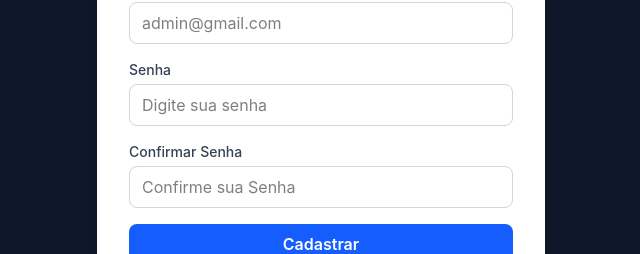
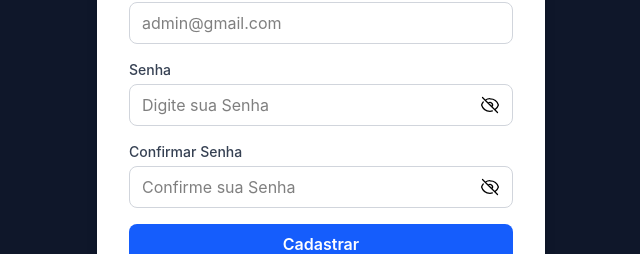
Before and after one commit to komura28/Pi-Front-End, a React (Vite) app: page /cadastro in a window 1280 px wide. Shown: the part 431-685 px from the top of the page, without its empty margins (319-959 px from the left). Built offline with nearby package versions, Linux system fonts and the light colour scheme.

Commit message:
Adicionando olho no register

```diff
--- a/src/pages/auth/RegisterPage.tsx
+++ b/src/pages/auth/RegisterPage.tsx
@@ -19,6 +19,8 @@ export function RegistroPage() {
     const { cadastrar } = useAuth()
     const [serverError, setServerError] = useState("");
     const [modal, setModal] = useState(false);
+    const [mostrConfirmSenha, setMostrConfirmSenha] = useState(false);
+    const [mostrarSenha, setMostrarSenha] = useState(false);
 
     const formatarCPF = (valor: string) => {
         return valor
@@ -107,9 +109,11 @@ export function RegistroPage() {
                                 },
                                 setValueAs: (valorFormatado) => Number(valorFormatado.replace(/\D/g, "")),
 
-                                validate: async (CPFValido) => {if(!cpf.isValid(String(CPFValido))) {
+                                validate: async (CPFValido) => {
+                                    if (!cpf.isValid(String(CPFValido))) {
                                         return "CPF Inválido"
-                                }}
+                                    }
+                                }
                             })}
                         />
                         {errors.cpf && (
@@ -142,14 +146,29 @@ export function RegistroPage() {
                         <label className="mb-1 block text-sm font-medium text-gray-700">
                             Senha
                         </label>
+                        <div className="gap-2 flex items-center w-full rounded-lg border border-gray-300 px-3 py-2 outline-none focus-within:border-blue-500 focus-within:ring-1">
                             <input
-                            type="password"
-                            className="w-full rounded-lg border border-gray-300 px-3 py-2 outline-none focus:border-blue-500"
-                            placeholder="Digite sua senha"
+                                type={mostrarSenha ? "text" : "password"}
+                                className="w-full bg-transparent outline-none"
+                                placeholder="Digite sua Senha"
                                 {...register("senha", {
-                                required: "A senha é obrigatório",
+                                    required: "Senha é obrigatório",
                                 })}
                             />
+                            <button className="cursor-pointer"
+                                type="button"
+                                onClick={() => setMostrarSenha(!mostrarSenha)}>
+                                {mostrarSenha ? (
+                                    <svg xmlns="http://www.w3.org/2000/svg" fill="none" viewBox="0 0 24 24" strokeWidth={1.5} stroke="currentColor" className="w-5 h-5">
+                                        <path strokeLinecap="round" strokeLinejoin="round" d="M2.036 12.322a1.012 1.012 0 0 1 0-.639C3.423 7.51 7.36 4.5 12 4.5c4.638 0 8.573 3.007 9.963 7.178.07.207.07.431 0 .639C20.577 16.49 16.64 19.5 12 19.5c-4.638 0-8.573-3.007-9.963-7.178Z" />
+                                        <path strokeLinecap="round" strokeLinejoin="round" d="M15 12a3 3 0 1 1-6 0 3 3 0 0 1 6 0Z" />
+                                    </svg>
+                                ) : (
+                                    <svg xmlns="http://www.w3.org/2000/svg" fill="none" viewBox="0 0 24 24" strokeWidth={1.5} stroke="currentColor" className="w-5 h-5">
+                                        <path strokeLinecap="round" strokeLinejoin="round" d="M3.98 8.223A10.477 10.477 0 0 0 1.934 12C3.226 16.338 7.244 19.5 12 19.5c.993 0 1.953-.138 2.863-.395M6.228 6.228A10.451 10.451 0 0 1 12 4.5c4.756 0 8.773 3.162 10.065 7.498a10.522 10.522 0 0 1-4.293 5.774M6.228 6.228 3 3m3.228 3.228 3.65 3.65m7.894 7.894L21 21m-3.228-3.228-3.65-3.65m0 0a3 3 0 1 0-4.243-4.243m4.242 4.242L9.88 9.88" />
+                                    </svg>
+                                )}</button>
+                        </div>
 
                         {errors.senha && (
                             <p className="mt-1 text-sm text-red-600">
@@ -162,17 +181,35 @@ export function RegistroPage() {
                         <label className="mb-1 block text-sm font-medium text-gray-700">
                             Confirmar Senha
                         </label>
+                        <div className="gap-2 flex items-center w-full rounded-lg border border-gray-300 px-3 py-2 outline-none focus-within:border-blue-500 focus-within:ring-1">
                             <input
-                            type="password"
-                            className="w-full rounded-lg border border-gray-300 px-3 py-2 outline-none focus:border-blue-500"
+                                type={mostrConfirmSenha ? "text" : "password"}
+                                className="w-full bg-transparent outline-none"
                                 placeholder="Confirme sua Senha"
                                 {...register("confirmarSenha", {
                                     required: "Confirmação é obrigatório",
-                                validate: (senhaValida) => {if(senhaUser !== senhaValida) {
+                                    validate: (senhaValida) => {
+                                        if (senhaUser !== senhaValida) {
                                             return "Senhas não coicidem"
-                                }},
+                                        }
+                                    },
                                 })}
                             />
+                            <button className="cursor-pointer"
+                                type="button"
+                                onClick={() => setMostrConfirmSenha(!mostrConfirmSenha)}>
+                                {mostrConfirmSenha ? (
+                                    <svg xmlns="http://www.w3.org/2000/svg" fill="none" viewBox="0 0 24 24" strokeWidth={1.5} stroke="currentColor" className="w-5 h-5">
+                                        <path strokeLinecap="round" strokeLinejoin="round" d="M2.036 12.322a1.012 1.012 0 0 1 0-.639C3.423 7.51 7.36 4.5 12 4.5c4.638 0 8.573 3.007 9.963 7.178.07.207.07.431 0 .639C20.577 16.49 16.64 19.5 12 19.5c-4.638 0-8.573-3.007-9.963-7.178Z" />
+                                        <path strokeLinecap="round" strokeLinejoin="round" d="M15 12a3 3 0 1 1-6 0 3 3 0 0 1 6 0Z" />
+                                    </svg>
+                                ) : (
+                                    <svg xmlns="http://www.w3.org/2000/svg" fill="none" viewBox="0 0 24 24" strokeWidth={1.5} stroke="currentColor" className="w-5 h-5">
+                                        <path strokeLinecap="round" strokeLinejoin="round" d="M3.98 8.223A10.477 10.477 0 0 0 1.934 12C3.226 16.338 7.244 19.5 12 19.5c.993 0 1.953-.138 2.863-.395M6.228 6.228A10.451 10.451 0 0 1 12 4.5c4.756 0 8.773 3.162 10.065 7.498a10.522 10.522 0 0 1-4.293 5.774M6.228 6.228 3 3m3.228 3.228 3.65 3.65m7.894 7.894L21 21m-3.228-3.228-3.65-3.65m0 0a3 3 0 1 0-4.243-4.243m4.242 4.242L9.88 9.88" />
+                                    </svg>
+                                )
+                                }</button>
+                        </div>
 
                         {errors.confirmarSenha && (
                             <p className="mt-1 text-sm text-red-600">
@@ -201,11 +238,11 @@ export function RegistroPage() {
 
                 {modal && (
                     <Modal
-                    titulo = "Cadastro"
-                    message= "Usuário Cadastrado com Sucesso"
-                    decisao = {null}
+                        titulo="Cadastro"
+                        message="Usuário Cadastrado com Sucesso"
+                        decisao={null}
                         texto="Ok"
-                    opSim = {() => {
+                        opSim={() => {
                             setModal(false);
                             navigate("/login");
 
```
Lines whose indentation alone changed are shown as unchanged.
